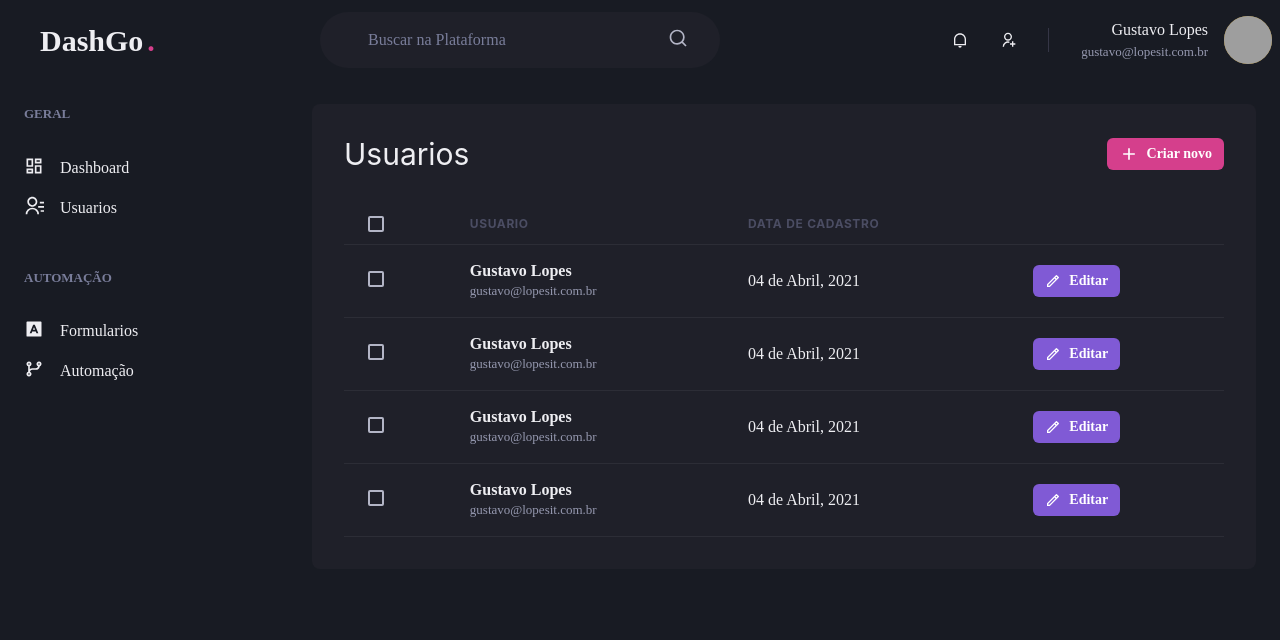
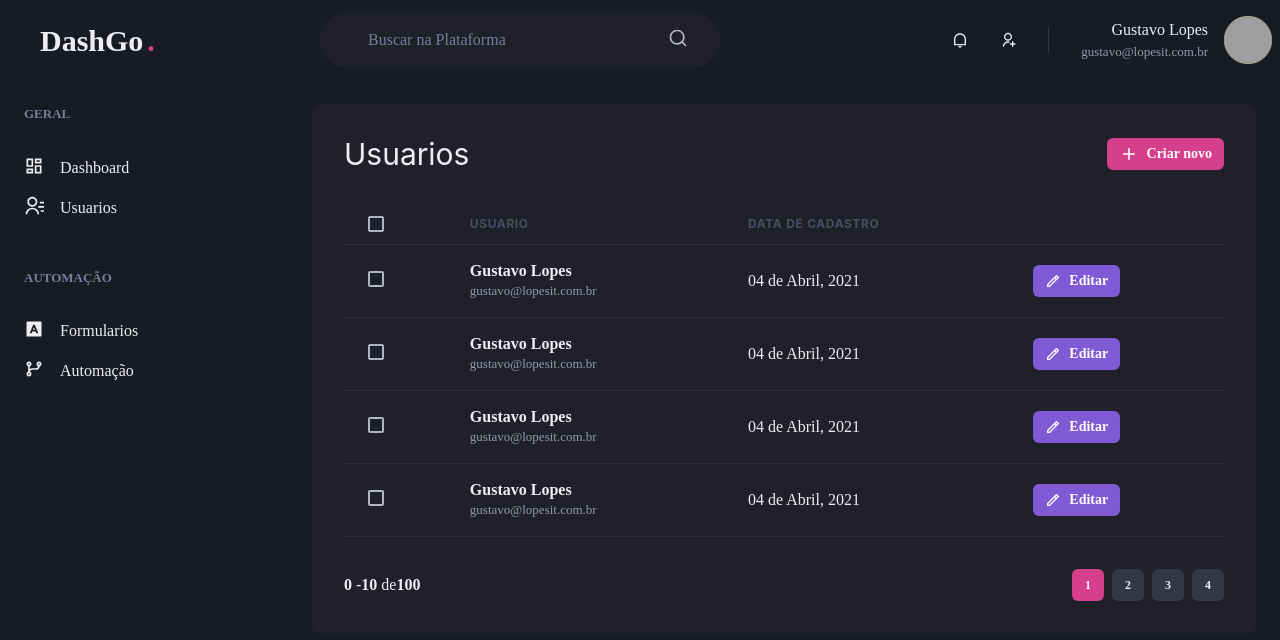
Before and after one commit to gustavolopesv3/dashgo, a Next.js app: page /users in a window 1280 px wide. Shown: the top 640 px of the page. Built offline with nearby package versions, Linux system fonts and the light colour scheme; grey boxes are pictures that could not be loaded.

Commit message:
Componente: Pagination

```diff
--- /dev/null
+++ b/src/components/Pagination.tsx
@@ -0,0 +1,66 @@
+import { Box, Button, Stack } from '@chakra-ui/react';
+
+export function Pagination() {
+  return (
+    <Stack
+      direction="row"
+      mt="8"
+      justify="space-between"
+      align="center"
+      spacing="6"
+    >
+      <Box>
+        <strong>0</strong> -<strong>10</strong> de
+        <strong>100</strong>
+      </Box>
+      <Stack direction="row" spacing="2">
+        <Button
+          size="sm"
+          fontSize="xs"
+          width="4"
+          colorScheme="pink"
+          disabled
+          _disabled={{
+            bgColor: 'pink.500',
+            cursor: 'default',
+          }}
+        >
+          1
+        </Button>
+        <Button
+          size="sm"
+          fontSize="xs"
+          width="4"
+          bg="gray.700"
+          _hover={{
+            bg: 'gray.500',
+          }}
+        >
+          2
+        </Button>
+        <Button
+          size="sm"
+          fontSize="xs"
+          width="4"
+          bg="gray.700"
+          _hover={{
+            bg: 'gray.500',
+          }}
+        >
+          3
+        </Button>
+        <Button
+          size="sm"
+          fontSize="xs"
+          width="4"
+          bg="gray.700"
+          _hover={{
+            bg: 'gray.500',
+          }}
+        >
+          4
+        </Button>
+      </Stack>
+    </Stack>
+  );
+}
--- a/src/pages/users/index.tsx
+++ b/src/pages/users/index.tsx
@@ -16,6 +16,7 @@
 import { Header } from '../../components/Header';
 import { SideBar } from '../../components/SideBar';
 import { RiAddLine, RiPencilLine } from 'react-icons/ri';
+import { Pagination } from '../../components/Pagination';
 
 export default function UserList() {
   return (
@@ -156,6 +157,7 @@
               </Tr>
             </Tbody>
           </Table>
+          <Pagination />
         </Box>
       </Flex>
     </Box>
```
